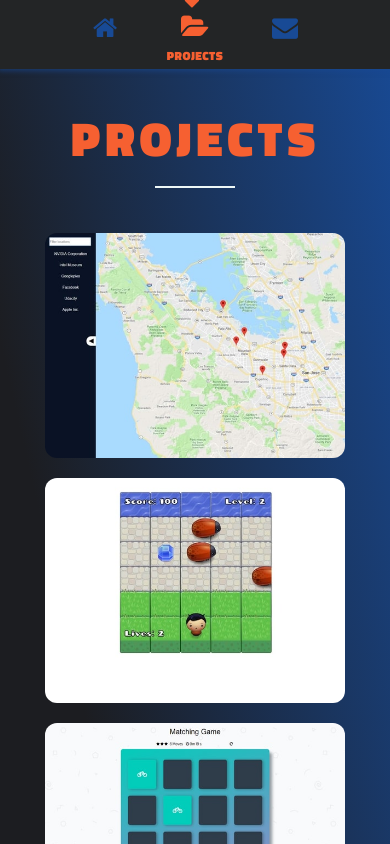
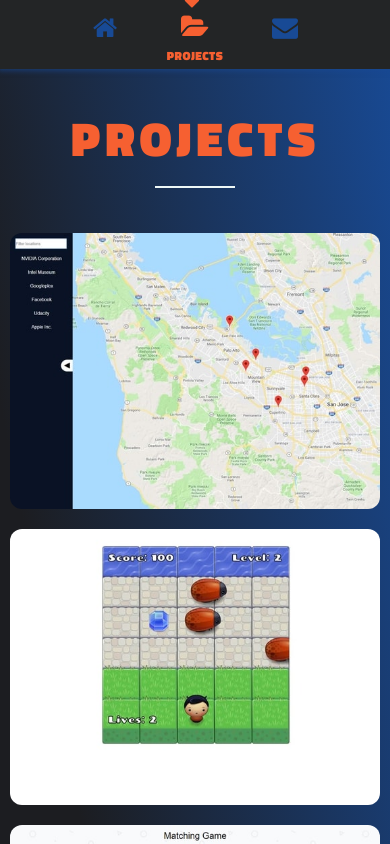
Before and after one commit to filipsrednicki/portfolio, a React (Create React App) app: page /projects in a window 390 px wide. Shown: the top 844 px of the page. Built offline with nearby package versions, Linux system fonts and the light colour scheme.

Commit message:
Fixed display of projects for lower viewport

```diff
--- a/src/App.css
+++ b/src/App.css
@@ -723,8 +723,21 @@ nav a:visited {
   .content {
     margin-top: 70px;
   }
-  .projects-grid {
-    width: 320px !important;
+  .hover-img .project-title {
+    font-size: 1.3rem;
+  }
+  .hover-img:hover .more, .hover-img:focus .more {
+    right: 10px;
+  }
+  .hover-img:hover .visit, .hover-img:focus .visit {
+    left: 10px;
+  }
+  .hover-img .more,
+  .hover-img .visit {
+    width: 40%;
+  }
+  .hover-img .more, .visit {
+    font-size: 0.9rem;
   }
   .modal-content {
     margin: 0 15px !important;
```
